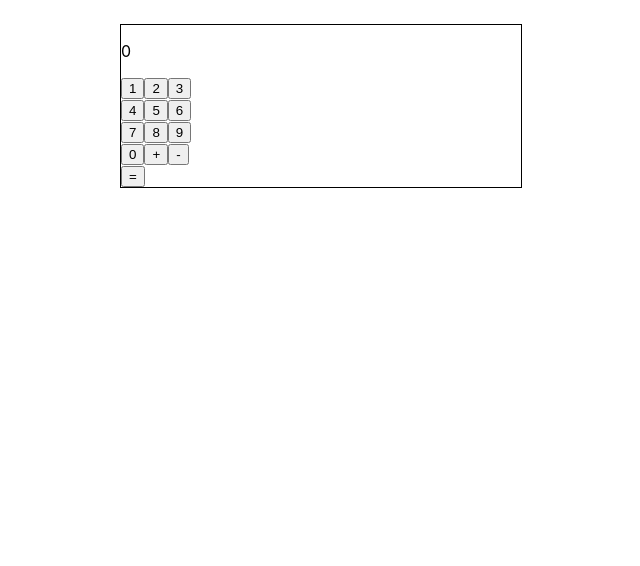
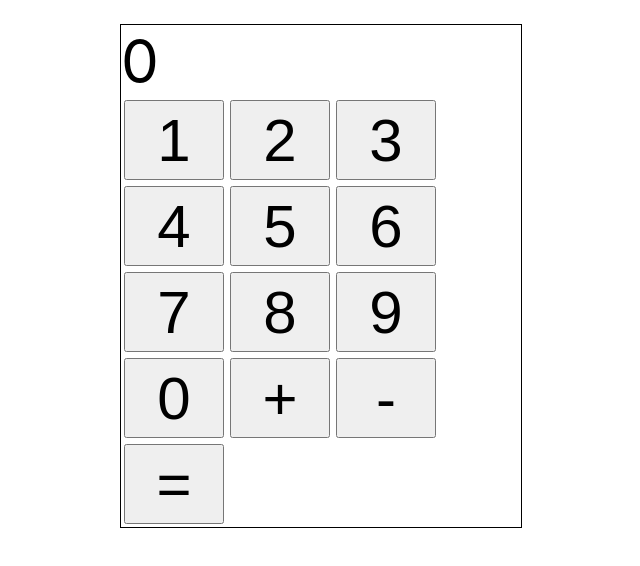
Before and after one commit to jmalk/react-calculator, a React (Create React App) app: page / in a window 1280 px wide. Shown: the top 566 px of the page, without its empty margins (319-959 px from the left). Built offline with nearby package versions, Linux system fonts and the light colour scheme.

Commit message:
Make buttons and display bigger

```diff
--- a/src/App.js
+++ b/src/App.js
@@ -7,7 +7,11 @@ const Operators = {
 };
 
 function NumberButton({ handler, n }) {
-  return <button onClick={() => handler(n)}>{n}</button>;
+  return (
+    <button className="button" onClick={() => handler(n)}>
+      {n}
+    </button>
+  );
 }
 
 function App() {
@@ -49,8 +53,8 @@ function App() {
 
   return (
     <div className="calculator">
-      <div>
-        <p>{value}</p>
+      <div className="display">
+        <span>{value}</span>
       </div>
       <div className="row">
         <NumberButton handler={handleNumber} n={1} />
@@ -72,12 +76,18 @@ function App() {
 
       <div className="row">
         <NumberButton handler={handleNumber} n={0} />
-        <button onClick={handlePlus}>+</button>
-        <button onClick={handleMinus}>-</button>
+        <button className="button" onClick={handlePlus}>
+          +
+        </button>
+        <button className="button" onClick={handleMinus}>
+          -
+        </button>
       </div>
 
       <div className="row">
-        <button onClick={handleEquals}>=</button>
+        <button className="button" onClick={handleEquals}>
+          =
+        </button>
       </div>
     </div>
   );
--- a/src/index.css
+++ b/src/index.css
@@ -17,3 +17,14 @@ code {
   width: 400px;
   border: 1px solid black;
 }
+
+.display {
+  font-size: 60px;
+}
+
+.button {
+  height: 80px;
+  width: 100px;
+  font-size: 60px;
+  margin: 3px;
+}
```
